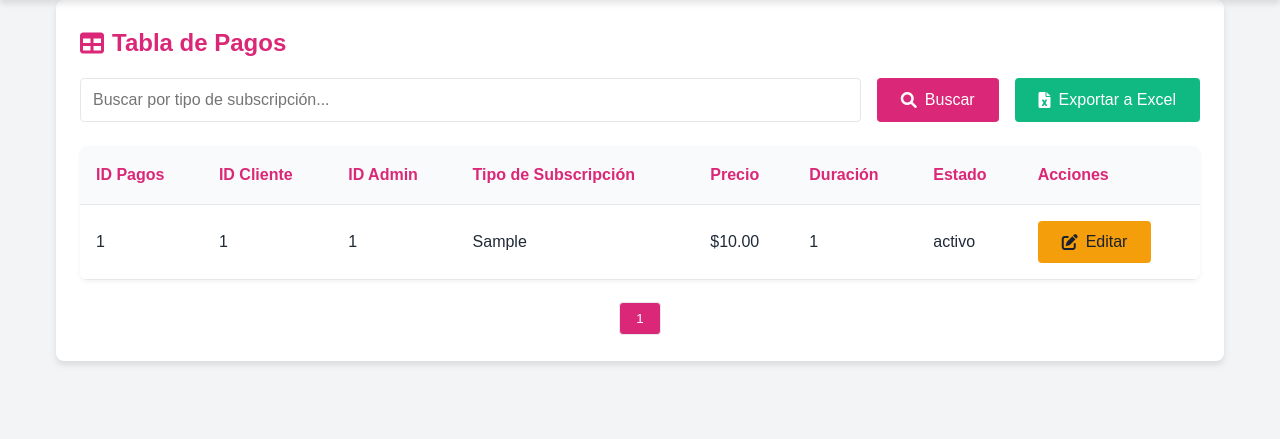
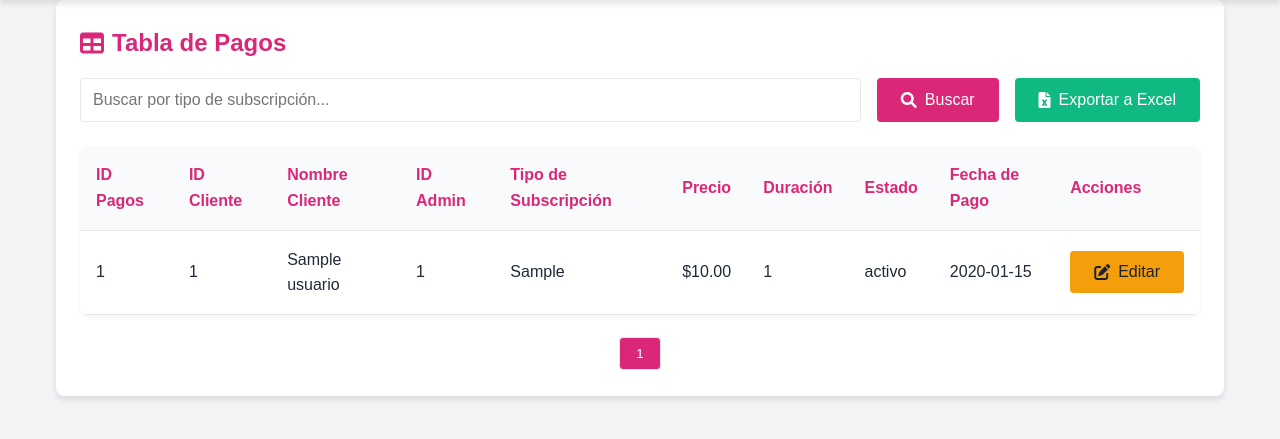
Before and after one commit to bdto/TRABAJO_GYM, a PHP site: page /vistas/tablapagos.php in a window 1280 px wide. Shown: the part 82-521 px from the top of the page. Run offline with PHP 8.4, Linux system fonts and the light colour scheme; the visitor is signed in with stand-in values (Sample User, id 1); tables that the repository leaves empty hold one stand-in row (values such as "Sample post").

Commit message:
proyecto pal gym mejorado

```diff
--- a/controlador/pagoscontroller.php
+++ b/controlador/pagoscontroller.php
@@ -11,6 +11,12 @@ class PagosController {
     public function obtenerPagos() {
         return $this->modelo->obtenerPagos();
     }
+
+
+    public function obtenerNombreCliente($id_cliente) {
+        return $this->modelo->obtenerNombreCliente($id_cliente);
+    }
+
 
     public function obtenerPago($id) {
         return $this->modelo->obtenerPago($id);
--- a/modelo/migracion.sql
+++ b/modelo/migracion.sql
@@ -8,7 +8,7 @@ CREATE TABLE IF NOT EXISTS admins (
 
 -- Creación de la tabla usuarios
 CREATE TABLE IF NOT EXISTS usuarios (
-    id_cliente INT AUTO_INCREMENT PRIMARY KEY,
+    id INT AUTO_INCREMENT PRIMARY KEY,
     nombre VARCHAR(50) NOT NULL,
     apellido VARCHAR(50) NOT NULL,
     telefono VARCHAR(15) NOT NULL,
@@ -27,7 +27,7 @@ CREATE TABLE IF NOT EXISTS pagos (
     duracion INT NOT NULL,
     estado ENUM('activo', 'inactivo') NOT NULL,
     fecha_pago TIMESTAMP DEFAULT CURRENT_TIMESTAMP,
-    FOREIGN KEY (id_cliente) REFERENCES usuarios(id_cliente) ON DELETE CASCADE,
+    FOREIGN KEY (id_cliente) REFERENCES usuarios(id) ON DELETE CASCADE,
     FOREIGN KEY (id_admin) REFERENCES admins(ID_Admin) ON DELETE RESTRICT
 );
 
--- a/modelo/pagos.php
+++ b/modelo/pagos.php
@@ -55,12 +55,30 @@ class Pagos {
     public function obtenerPagos() {
         try {
             $query = "SELECT * FROM pagos ORDER BY id_pagos DESC";
+            $result = $this->conn->query($query);
+            return $result->fetchAll();
+        } catch (Exception $e) {
+            error_log("Error al obtener pagos: " . $e->getMessage());
+            return [];
+        }
+    }
+
+    public function obtenerNombreCliente($id_cliente) {
+        try {
+            $query = "SELECT nombre FROM usuarios WHERE id = :id_cliente";
             $stmt = $this->conn->prepare($query);
+            $stmt->bindParam(':id_cliente', $id_cliente, PDO::PARAM_INT);
             $stmt->execute();
-            return $stmt->fetchAll(PDO::FETCH_ASSOC);
+            $resultado = $stmt->fetch(PDO::FETCH_ASSOC);
+            if ($resultado) {
+                return $resultado['nombre'];
+            } else {
+                error_log("Cliente no encontrado para ID: " . $id_cliente);
+                return 'Cliente no encontrado';
+            }
         } catch (PDOException $e) {
-            error_log("Error al obtener los pagos: " . $e->getMessage());
-            return [];
+            error_log("Error al obtener el nombre del cliente: " . $e->getMessage());
+            return 'Error al obtener el nombre';
         }
     }
 
--- a/vistas/tablapagos.php
+++ b/vistas/tablapagos.php
@@ -313,11 +313,13 @@ $pagos = $controller->obtenerPagos();
                         <tr>
                             <th>ID Pagos</th>
                             <th>ID Cliente</th>
+                            <th>Nombre Cliente</th>
                             <th>ID Admin</th>
                             <th>Tipo de Subscripción</th>
                             <th>Precio</th>
                             <th>Duración</th>
                             <th>Estado</th>
+                            <th>Fecha de Pago</th>
                             <th>Acciones</th>
                         </tr>
                     </thead>
@@ -326,11 +328,18 @@ $pagos = $controller->obtenerPagos();
                             <tr>
                                 <td><?php echo htmlspecialchars($pago['id_pagos']); ?></td>
                                 <td><?php echo htmlspecialchars($pago['id_cliente']); ?></td>
+                                <td>
+                                    <?php
+                                    $nombreCliente = $controller->obtenerNombreCliente($pago['id_cliente']);
+                                    echo htmlspecialchars($nombreCliente);
+                                    ?>
+                                </td>
                                 <td><?php echo htmlspecialchars($pago['id_admin']); ?></td>
                                 <td><?php echo htmlspecialchars($pago['tipo_subscripcion']); ?></td>
                                 <td>$<?php echo number_format($pago['precio'], 2); ?></td>
                                 <td><?php echo htmlspecialchars($pago['duracion']); ?></td>
                                 <td><?php echo htmlspecialchars($pago['estado']); ?></td>
+                                <td><?php echo htmlspecialchars(date('Y-m-d', strtotime($pago['fecha_pago']))); ?></td>
                                 <td>
                                     <button onclick="editarPago(<?php echo $pago['id_pagos']; ?>)" class="btn btn-warning">
                                         <i class="fas fa-edit"></i> Editar
```
Also changed, not shown: modelo/conexion.php (+14 -17 lines), vistas/pagos.php (+15 -8 lines).
